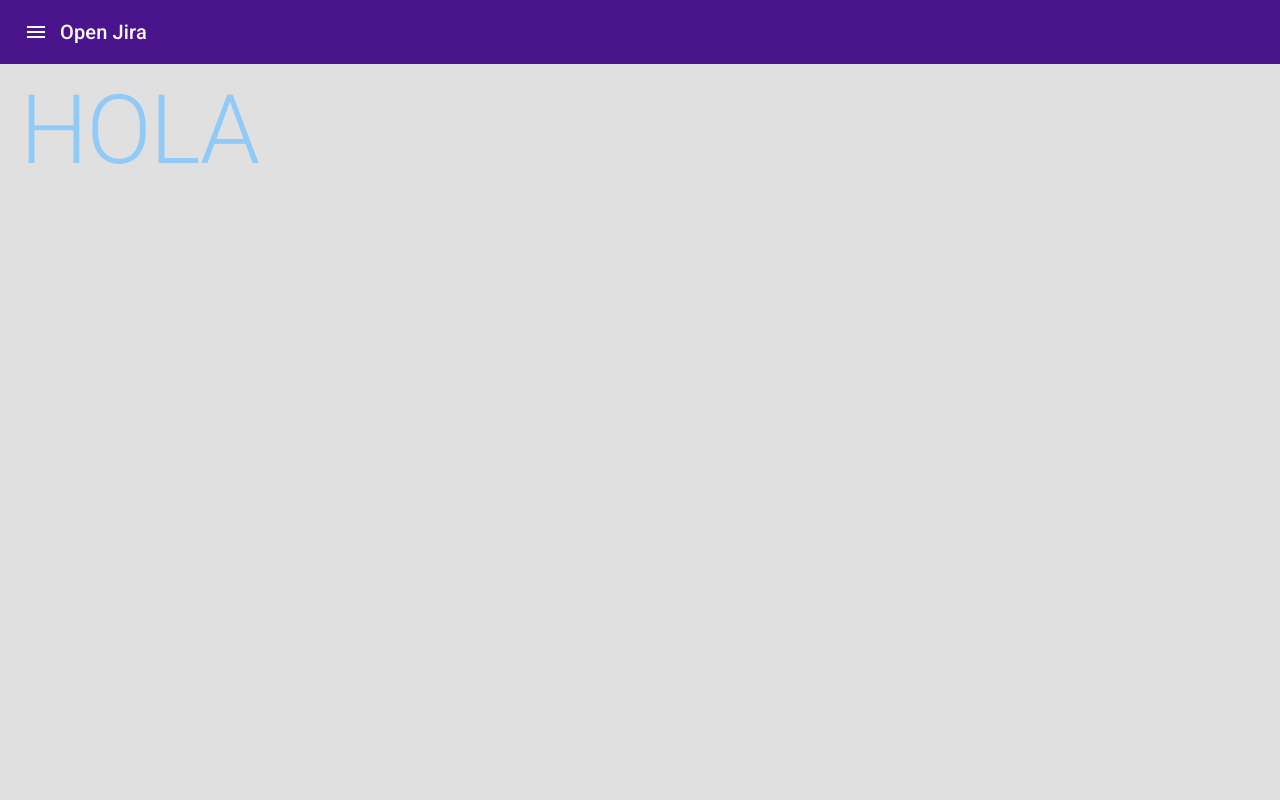
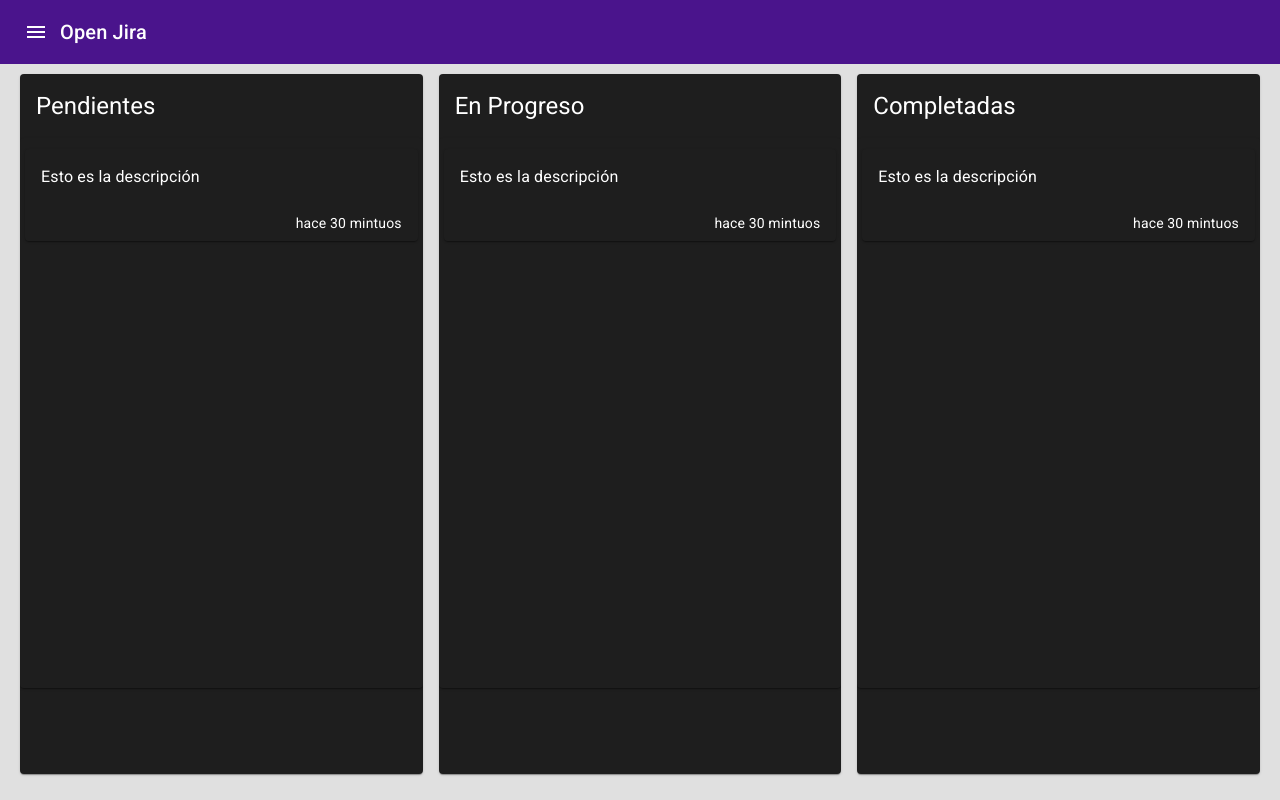
Before and after one commit to leandrodrey/nextjs-course, a Next.js app in the folder open-jira/: page / in a window 1280 px wide. Built offline with nearby package versions, Linux system fonts and the light colour scheme.

Commit message:
Project 3. Entries Provider and Entries components

```diff
--- /dev/null
+++ b/open-jira/components/ui/EntryCard.tsx
@@ -0,0 +1,18 @@
+import {Card, CardActionArea, CardActions, CardContent, Typography} from "@mui/material";
+
+export const EntryCard = () => {
+    return (
+        <>
+            <Card sx={{marginBottom: 1}}>
+                <CardActionArea>
+                    <CardContent>
+                        <Typography sx={{whiteSpace: 'pre-line'}}>Esto es la descripción</Typography>
+                    </CardContent>
+                    <CardActions sx={{display: 'flex', justifyContent: 'end', paddingRight: 2}}>
+                        <Typography variant="body2">hace 30 mintuos</Typography>
+                    </CardActions>
+                </CardActionArea>
+            </Card>
+        </>
+    )
+}
--- /dev/null
+++ b/open-jira/components/ui/EntryList.tsx
@@ -0,0 +1,16 @@
+import {List, Paper} from "@mui/material";
+import {EntryCard} from "@/components/ui/EntryCard";
+
+export const EntryList = () => {
+    return (
+        <>
+            <div>
+                <Paper sx={{height: 'calc(100vh - 250px)', overflow: 'scroll', padding:'3px 5px' }}>
+                    <List sx={{opacity: 1}}>
+                        <EntryCard/>
+                    </ List>
+                </Paper>
+            </div>
+        </>
+    )
+}
--- a/open-jira/components/ui/index.ts
+++ b/open-jira/components/ui/index.ts
@@ -1,3 +1,5 @@
 
 export * from './Navbar';
 export * from './Sidebar';
+export * from './EntryList';
+export * from './EntryCard';
--- /dev/null
+++ b/open-jira/context/entries/EntriesContext.tsx
@@ -0,0 +1,8 @@
+import {createContext} from "react";
+import {Entry} from "@/interfaces";
+
+interface ContextProps {
+    entries: Entry[];
+}
+
+export const EntriesContext = createContext({} as ContextProps);
--- /dev/null
+++ b/open-jira/context/entries/EntriesProvider.tsx
@@ -0,0 +1,51 @@
+import React, {FC, useReducer} from "react";
+import { v4 as uuidv4 } from 'uuid';
+
+import {EntriesContext, entriesReducer} from "@/context/entries";
+import {Entry} from "@/interfaces";
+
+export interface EntriesState {
+    entries: Entry[];
+}
+
+interface ProviderProps {
+    children: React.ReactNode
+}
+
+const ENTRIES_INITIAL_STATE: EntriesState = {
+    entries: [
+        {
+            _id: uuidv4(),
+            description: 'Crear el proyecto',
+            status: 'pending',
+            createdAt: Date.now()
+        },
+        {
+            _id: uuidv4(),
+            description: 'Proyecto en progreso',
+            status: 'in-progress',
+            createdAt: Date.now() - 100000
+        },
+        {
+            _id: uuidv4(),
+            description: 'Proyecto terminado',
+            status: 'finished',
+            createdAt: Date.now() - 10000
+        },
+    ]
+}
+
+export const EntriesProvider: FC<ProviderProps> = ({children}) => {
+
+    const [state, dispatch] = useReducer(entriesReducer, ENTRIES_INITIAL_STATE);
+
+    return (
+        <EntriesContext.Provider
+            value={{
+                ...state
+            }}
+        >
+            {children}
+        </EntriesContext.Provider>
+    )
+}
--- /dev/null
+++ b/open-jira/context/entries/entriesReducer.ts
@@ -0,0 +1,15 @@
+import {EntriesState} from "@/context/entries";
+
+type EntriesActionType =
+    | { type: '[Entries] - ActionName'; }
+
+export const entriesReducer = (state: EntriesState, action: EntriesActionType): EntriesState => {
+    switch (action.type) {
+        case '[Entries] - ActionName':
+            return {
+                ...state,
+            }
+        default:
+            return state;
+    }
+}
--- /dev/null
+++ b/open-jira/context/entries/index.ts
@@ -0,0 +1,3 @@
+export * from './EntriesContext';
+export * from './EntriesProvider';
+export * from './entriesReducer';
--- /dev/null
+++ b/open-jira/interfaces/index.ts
@@ -0,0 +1,2 @@
+
+export * from './entry';
--- a/open-jira/package.json
+++ b/open-jira/package.json
@@ -23,6 +23,10 @@
     "next": "13.4.7",
     "react": "18.2.0",
     "react-dom": "18.2.0",
-    "typescript": "5.1.6"
+    "typescript": "5.1.6",
+    "uuid": "^9.0.0"
+  },
+  "devDependencies": {
+    "@types/uuid": "^9.0.2"
   }
 }
--- a/open-jira/pages/_app.tsx
+++ b/open-jira/pages/_app.tsx
@@ -7,14 +7,17 @@
 import CssBaseline from '@mui/material/CssBaseline';
 import {darkTheme} from "@/themes";
 import {UiProvider} from "@/context/ui";
+import {EntriesProvider} from "@/context/entries";
 
 export default function App({Component, pageProps}: AppProps) {
     return (
-        <UiProvider>
-            <ThemeProvider theme={darkTheme}>
-                <CssBaseline />
-                <Component {...pageProps} />
-            </ThemeProvider>
-        </UiProvider>
+        <EntriesProvider>
+            <UiProvider>
+                <ThemeProvider theme={darkTheme}>
+                    <CssBaseline/>
+                    <Component {...pageProps} />
+                </ThemeProvider>
+            </UiProvider>
+        </EntriesProvider>
     )
 }
--- a/open-jira/pages/index.tsx
+++ b/open-jira/pages/index.tsx
@@ -1,11 +1,31 @@
-import {Typography} from "@mui/material";
+import {Card, CardHeader, Grid} from "@mui/material";
 import {Layout} from "@/components/layouts";
+import {EntryList} from "@/components/ui";
 
 export default function Home() {
     return (
         <>
             <Layout>
-                <Typography variant='h1' color='primary'> HOLA </Typography>
+                <Grid container spacing={2}>
+                    <Grid item xs={12} sm={4}>
+                        <Card sx={{height: 'calc(100vh - 100px)'}}>
+                            <CardHeader title="Pendientes"/>
+                            <EntryList/>
+                        </Card>
+                    </Grid>
+                    <Grid item xs={12} sm={4}>
+                        <Card sx={{height: 'calc(100vh - 100px)'}}>
+                            <CardHeader title="En Progreso"/>
+                            <EntryList/>
+                        </Card>
+                    </Grid>
+                    <Grid item xs={12} sm={4}>
+                        <Card sx={{height: 'calc(100vh - 100px)'}}>
+                            <CardHeader title="Completadas"/>
+                            <EntryList/>
+                        </Card>
+                    </Grid>
+                </Grid>
             </Layout>
         </>
     )
```
Also changed, not shown: open-jira/interfaces/entry.ts (added, +9 -0 lines), 1 other file (tests, documents, lock files or other folders).
